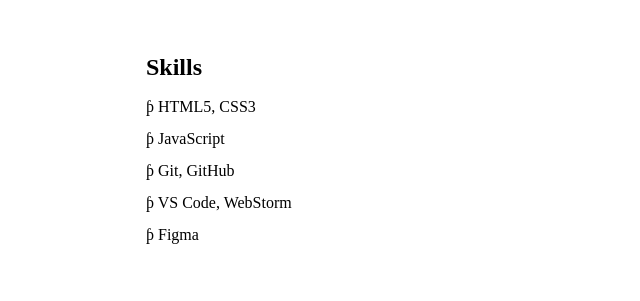
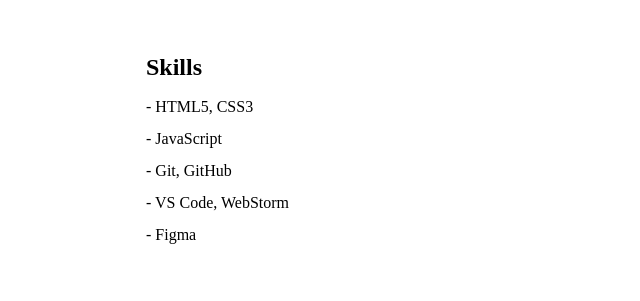
Before and after one commit to Alinabrbr/rsschool-cv, a plain HTML site: page index.html in a window 1280 px wide. Shown: the part 114-415 px from the top of the page, 516-1156 px from the left. Drawn offline with Linux system fonts and the light colour scheme.

Commit message:
feat: add new information and update page layout

```diff
--- a/css/style.css
+++ b/css/style.css
@@ -104,12 +104,8 @@ li::marker {
 }
 
 li {
-    list-style-type: none; /* Убираем маркеры у списка */
+    list-style-type: none;
 }
 li:before {
-    content: "ƥ "; /* Добавляем в качестве маркера символ */
+    content: "-";
 }
-
-ul {
-    list-style-image: url("path/img.png");
-}
```
